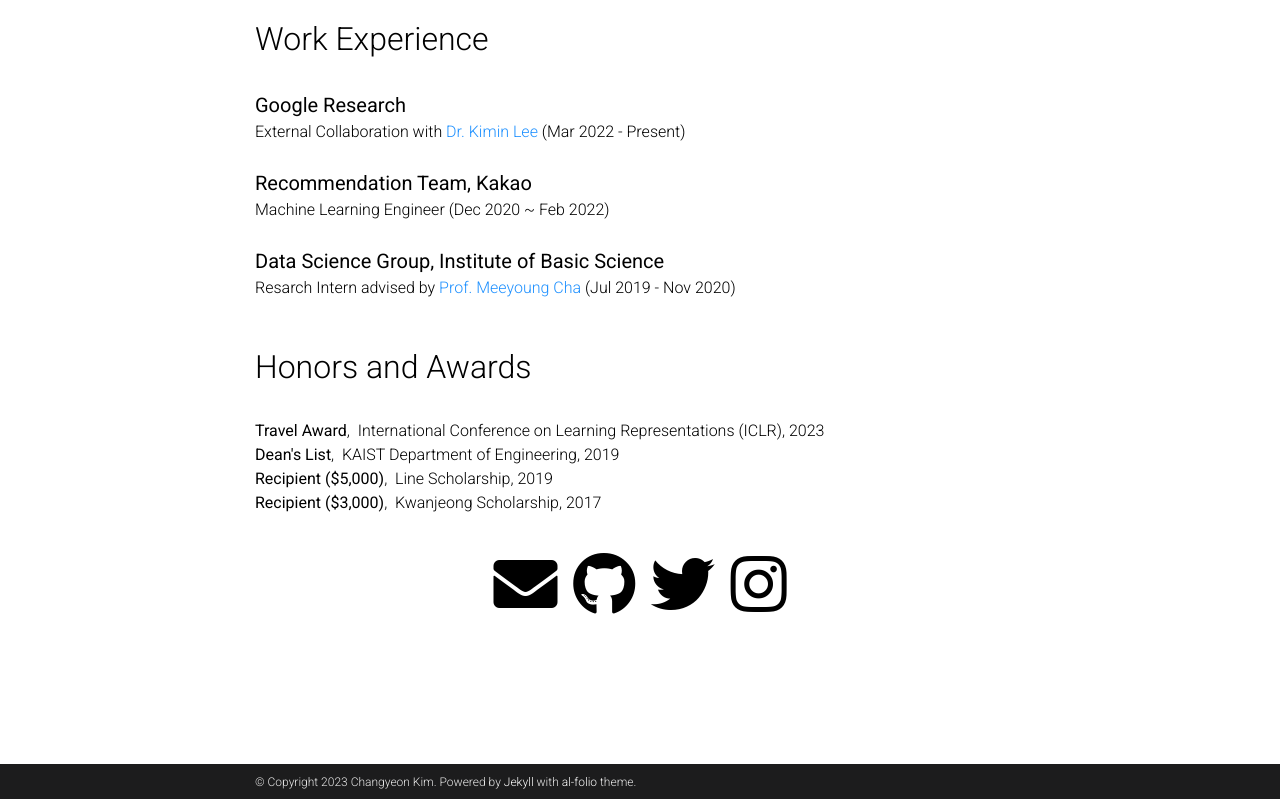
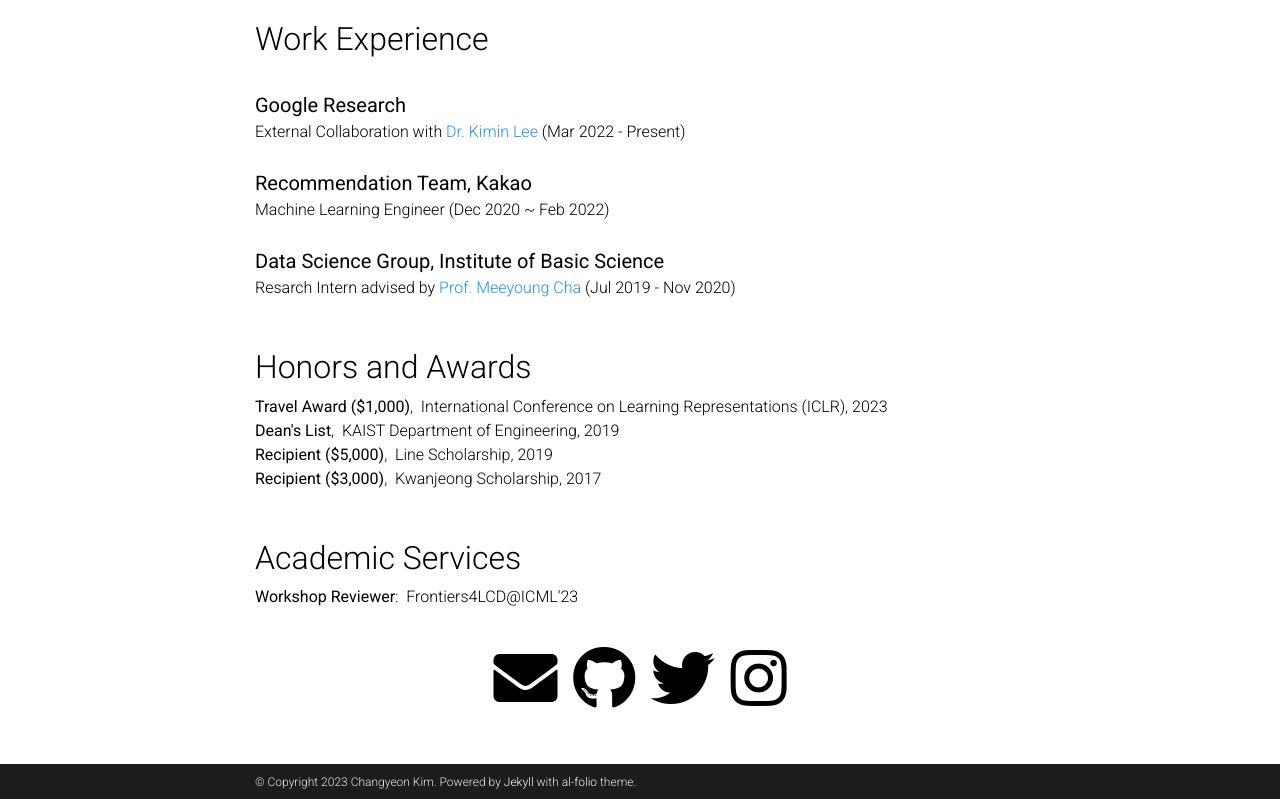
Before and after one commit to csmile-1006/csmile-1006.github.io, a Jekyll site: the page built from _pages/about.md, in a window 1280 px wide and 900 px high, scrolled down 804 px, cut to the strip 101-900 px from the top of the window. Built offline with Jekyll 4.4.1, drawn with Linux system fonts in a browser that asks for light colours; full-size pictures stand in for the smaller copies a plugin makes; emoji names are drawn with the system emoji font; comment, search, counter and statistics services are not loaded; a style sheet for code colours, icons or effects is not loaded.

Commit message:
add reviewer experience

```diff
--- a/_layouts/about.html
+++ b/_layouts/about.html
@@ -67,12 +67,24 @@ layout: default
           {%- endfor -%}
           </div>
 
+          <!-- Honors and Rewards -->
           <div class="clearfix">
             <br/>
             <h2><a style="color: inherit;">Honors and Awards</a></h2>
-            <br/>
+            <!-- <br/> -->
             {%- for w in page.honors -%}
               <b>{{w.name}}</b>, &nbsp;{{w.comment}}<br/>
+            {%- endfor -%}
+            <br/>
+          </div>
+
+          <!-- Academic Services -->
+          <div class="clearfix">
+            <br/>
+            <h2><a style="color: inherit;">Academic Services</a></h2>
+            <!-- <br/> -->
+            {%- for w in page.academic_services -%}
+              <b>{{w.name}}</b>: &nbsp;{{w.venue}}<br/>
             {%- endfor -%}
             <br/>
           </div>
--- a/_pages/about.md
+++ b/_pages/about.md
@@ -26,7 +26,7 @@ work:
   - office: Data Science Group, Institute of Basic Science
     comment: Resarch Intern advised by <a href="https://ds.ibs.re.kr/ci/">Prof. Meeyoung Cha</a> (Jul 2019 - Nov 2020)
 honors:
-  - name: Travel Award
+  - name: Travel Award ($1,000)
     comment: International Conference on Learning Representations (ICLR), 2023
   - name: Dean's List
     comment: KAIST Department of Engineering, 2019
@@ -34,6 +34,10 @@ honors:
     comment: Line Scholarship, 2019
   - name: Recipient ($3,000)
     comment: Kwanjeong Scholarship, 2017
+
+academic_services:
+  - name: Workshop Reviewer
+    venue: Frontiers4LCD@ICML'23
 
 ---
 
```
